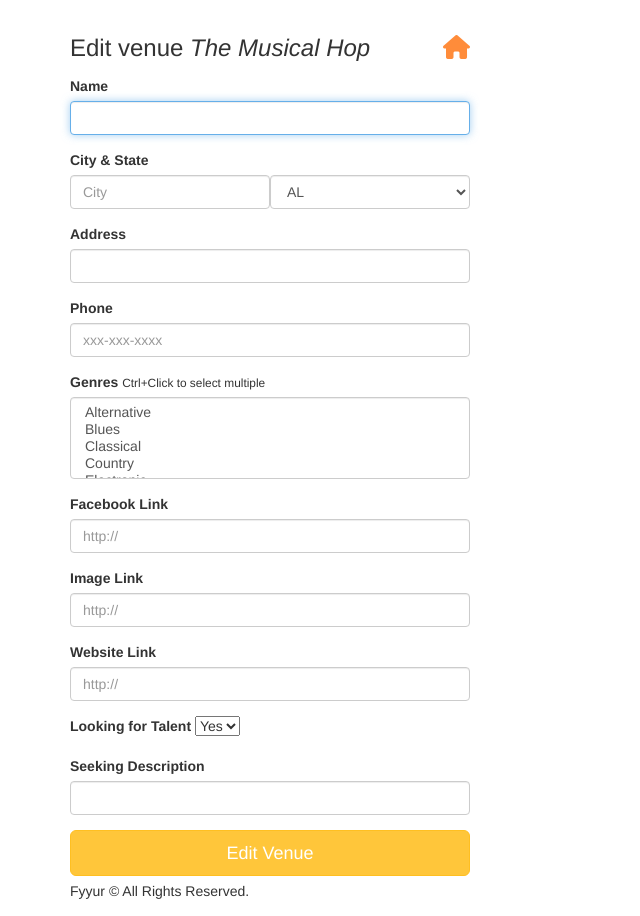
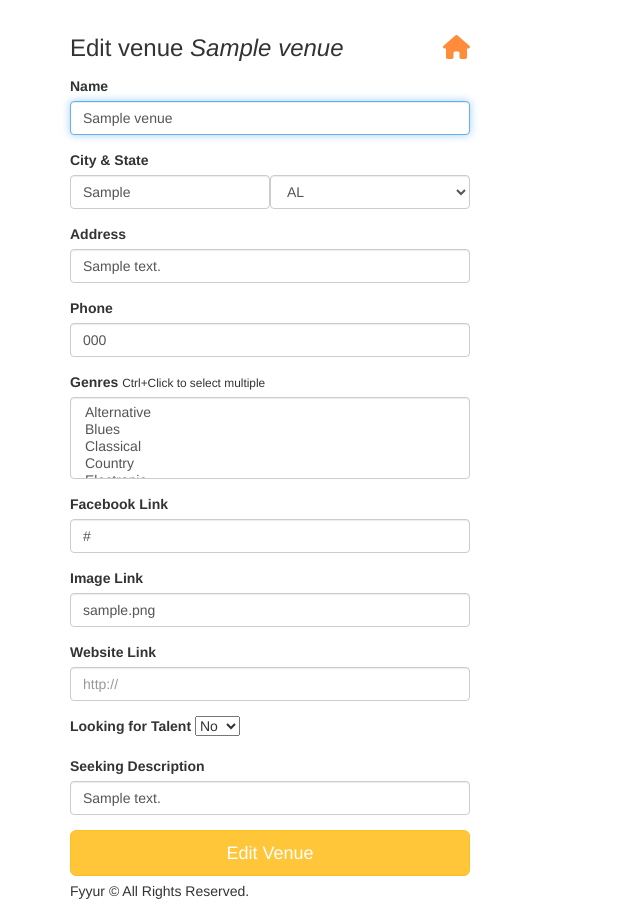
Before and after one commit to jasencarroll/ProjectFyyur, a Flask app: page /venues/1/edit in a window 1280 px wide. Shown: the part 60-976 px from the top of the page, without its empty margins (0-640 px from the left). Run offline with Flask 3, Linux system fonts and the light colour scheme; tables that the repository leaves empty hold one stand-in row (values such as "Sample post"); some libraries are stand-ins or nearby versions.

Commit message:
edit venues routes

```diff
--- a/app/routes.py
+++ b/app/routes.py
@@ -381,29 +381,91 @@ def edit_artist_submission(artist_id):
 
 @app.route('/venues/<int:venue_id>/edit', methods=['GET'])
 def edit_venue(venue_id):
-  form = VenueForm()
-  venue={
-    "id": 1,
-    "name": "The Musical Hop",
-    "genres": ["Jazz", "Reggae", "Swing", "Classical", "Folk"],
-    "address": "1015 Folsom Street",
-    "city": "San Francisco",
-    "state": "CA",
-    "phone": "123-123-1234",
-    "website": "https://www.themusicalhop.com",
-    "facebook_link": "https://www.facebook.com/TheMusicalHop",
-    "seeking_talent": True,
-    "seeking_description": "We are on the lookout for a local artist to play every two weeks. Please call us.",
-    "image_link": "https://images.unsplash.com/photo-1543900694-133f37abaaa5?ixlib=rb-1.2.1&ixid=eyJhcHBfaWQiOjEyMDd9&auto=format&fit=crop&w=400&q=60"
-  }
-  # TODO: populate form with values from venue with ID <venue_id>
-  return render_template('forms/edit_venue.html', form=form, venue=venue)
+    # Query the venue by ID
+    venue = Venue.query.get(venue_id)
+
+    if not venue:
+        flash(f"Venue with ID {venue_id} not found.", "danger")
+        return redirect(url_for('index'))  # Redirect to homepage or any other page
+
+    # Pre-populate the form with the venue's data
+    form = VenueForm(
+        name=venue.name,
+        genres=venue.genres.split(','),  # Assuming genres are stored as a comma-separated string
+        address=venue.address,
+        city=venue.city,
+        state=venue.state,
+        phone=venue.phone,
+        website=venue.website_link,
+        facebook_link=venue.facebook_link,
+        seeking_talent=venue.seeking_talent,
+        seeking_description=venue.seeking_description,
+        image_link=venue.image_link
+    )
+
+    # Prepare the venue data to pass to the template
+    venue_data = {
+        "id": venue.id,
+        "name": venue.name,
+        "genres": venue.genres.split(','),  # Convert genres string to a list
+        "address": venue.address,
+        "city": venue.city,
+        "state": venue.state,
+        "phone": venue.phone,
+        "website": venue.website_link,
+        "facebook_link": venue.facebook_link,
+        "seeking_talent": venue.seeking_talent,
+        "seeking_description": venue.seeking_description,
+        "image_link": venue.image_link
+    }
+
+    return render_template('forms/edit_venue.html', form=form, venue=venue_data)
 
 @app.route('/venues/<int:venue_id>/edit', methods=['POST'])
 def edit_venue_submission(venue_id):
-  # TODO: take values from the form submitted, and update existing
-  # venue record with ID <venue_id> using the new attributes
-  return redirect(url_for('show_venue', venue_id=venue_id))
+    # Get the form data
+    form = VenueForm()
+
+    # Fetch the venue by ID
+    venue = Venue.query.get(venue_id)
+
+    if not venue:
+        flash(f"Venue with ID {venue_id} not found.", "danger")
+        return redirect(url_for('index'))  # Redirect to homepage or any other page
+
+    # Validate the form submission
+    if form.validate_on_submit():
+        try:
+            # Update the venue's attributes with the form data
+            venue.name = form.name.data
+            venue.city = form.city.data
+            venue.state = form.state.data
+            venue.address = form.address.data
+            venue.phone = form.phone.data
+            venue.genres = ','.join(form.genres.data)  # Assuming genres are stored as a comma-separated string
+            venue.facebook_link = form.facebook_link.data
+            venue.image_link = form.image_link.data
+            venue.website_link = form.website_link.data
+            venue.seeking_talent = form.seeking_talent.data
+            venue.seeking_description = form.seeking_description.data
+
+            # Commit the changes to the database
+            db.session.commit()
+            flash(f'Venue {venue.name} was successfully updated!', 'success')
+        except Exception as e:
+            db.session.rollback()
+            flash(f'An error occurred while updating the venue. Error: {str(e)}', 'danger')
+
+    else:
+        # Flash form validation errors
+        for field, errors in form.errors.items():
+            for error in errors:
+                flash(f"Error in the {field} field: {error}", "danger")
+        # Re-render the form with the current data
+        return render_template('forms/edit_venue.html', form=form, venue=venue)
+
+    # Redirect to the venue's page after updating
+    return redirect(url_for('show_venue', venue_id=venue_id))
 
 #  Create Artist
 #  ----------------------------------------------------------------
--- a/app/templates/forms/edit_venue.html
+++ b/app/templates/forms/edit_venue.html
@@ -3,6 +3,7 @@
 {% block content %}
   <div class="form-wrapper">
     <form class="form" method="post" action="/venues/{{venue.id}}/edit">
+      {{ form.csrf_token }}
       <h3 class="form-heading">Edit venue <em>{{ venue.name }}</em> <a href="{{ url_for('index') }}" title="Back to homepage"><i class="fa fa-home pull-right"></i></a></h3>
       <div class="form-group">
         <label for="name">Name</label>
```
